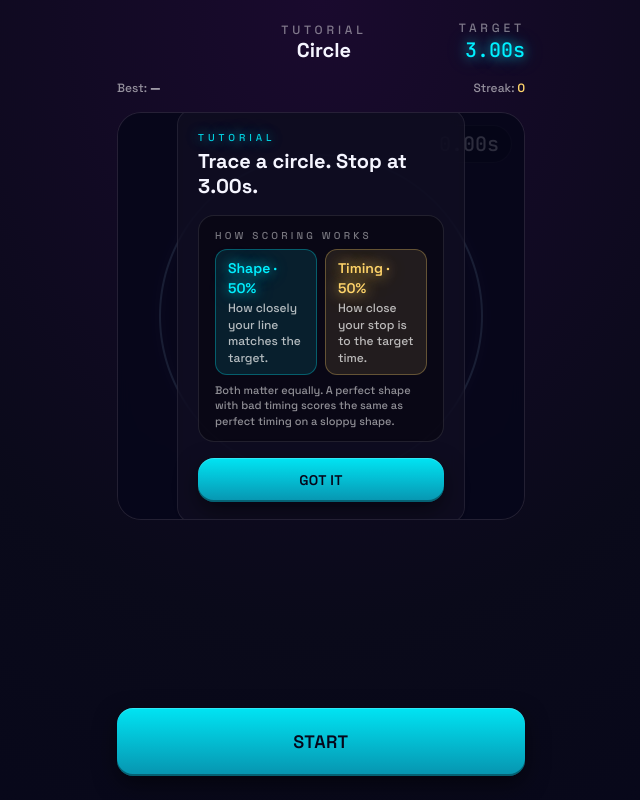
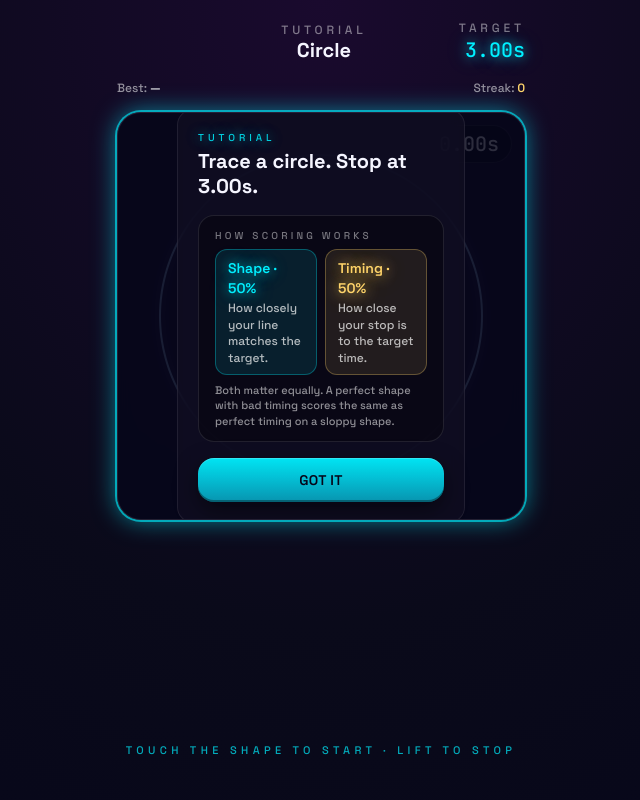
Before and after one commit to mcutler508/TimeTrace, a React (Vite) app: page / in a window 1280 px wide. Shown: the whole page, without its empty margins (319-959 px from the left). Built offline with nearby package versions, Linux system fonts and the light colour scheme.

Commit message:
Game v1.4

```diff
--- a/src/components/ChallengeScreen.tsx
+++ b/src/components/ChallengeScreen.tsx
@@ -19,7 +19,7 @@ interface Props {
   onDismissIntro?: () => void;
 }
 
-type Phase = 'ready' | 'armed' | 'running';
+type Phase = 'armed' | 'running';
 
 export default function ChallengeScreen({
   challenge,
@@ -37,8 +37,8 @@ export default function ChallengeScreen({
   const canvasRef = useRef<DrawingCanvasHandle | null>(null);
   const startTimeRef = useRef<number | null>(null);
   const rafRef = useRef<number | null>(null);
-  const phaseRef = useRef<Phase>('ready');
-  const [phase, setPhase] = useState<Phase>('ready');
+  const phaseRef = useRef<Phase>('armed');
+  const [phase, setPhase] = useState<Phase>('armed');
   const [elapsed, setElapsed] = useState(0);
 
   function changePhase(next: Phase) {
@@ -48,7 +48,7 @@ export default function ChallengeScreen({
 
   useEffect(() => {
     canvasRef.current?.reset();
-    changePhase('ready');
+    changePhase('armed');
     setElapsed(0);
     startTimeRef.current = null;
     if (rafRef.current) cancelAnimationFrame(rafRef.current);
@@ -59,13 +59,6 @@ export default function ChallengeScreen({
       if (rafRef.current) cancelAnimationFrame(rafRef.current);
     };
   }, []);
-
-  function handleArm() {
-    canvasRef.current?.reset();
-    setElapsed(0);
-    changePhase('armed');
-    haptics.arm();
-  }
 
   function handleStrokeStart() {
     if (phaseRef.current !== 'armed') return;
@@ -85,16 +78,8 @@ export default function ChallengeScreen({
     const finalElapsed = (performance.now() - startTimeRef.current) / 1000;
     if (rafRef.current) cancelAnimationFrame(rafRef.current);
     rafRef.current = null;
-    changePhase('ready');
     setElapsed(finalElapsed);
     onSubmit(path, finalElapsed);
-  }
-
-  function handleCancel() {
-    canvasRef.current?.reset();
-    changePhase('ready');
-    setElapsed(0);
-    haptics.tap();
   }
 
   const target = challenge.targetTime;
@@ -106,12 +91,10 @@ export default function ChallengeScreen({
         : 'text-ink-cyan text-glow-cyan'
       : 'text-white/80';
 
-  const canvasEnabled = phase === 'armed' || phase === 'running';
-
   return (
     <div className="flex flex-col h-full w-full max-w-md mx-auto px-5 pt-5 pb-6 gap-4">
       <header className="flex items-center justify-between gap-3">
-        {onHome && phase === 'ready' ? (
+        {onHome && phase === 'armed' ? (
           <button
             onClick={() => {
               haptics.micro();
@@ -161,7 +144,7 @@ export default function ChallengeScreen({
       >
         <DrawingCanvas
           ref={canvasRef}
-          enabled={canvasEnabled}
+          enabled
           targetUnitPath={targetUnitPath}
           guideOpacity={challenge.guideOpacity}
           ghostUnitPath={ghostUnitPath}
@@ -170,12 +153,12 @@ export default function ChallengeScreen({
           onStrokeEnd={handleStrokeEnd}
         />
         <TutorialHint
-          show={showTutorialHints && phase === 'ready' && !showTutorialIntro}
+          show={showTutorialHints && phase === 'armed' && !showTutorialIntro}
           targetTime={target}
           variant="pill"
         />
         <TutorialHint
-          show={showTutorialIntro && phase === 'ready'}
+          show={showTutorialIntro && phase === 'armed'}
           targetTime={target}
           variant="intro"
           onDismiss={onDismissIntro}
@@ -187,41 +170,15 @@ export default function ChallengeScreen({
             {elapsed.toFixed(2)}s
           </div>
         </div>
-
-        {phase === 'armed' && (
-          <div className="pointer-events-none absolute inset-0 flex flex-col items-center justify-center gap-2 bg-black/35 animate-fadeIn">
-            <div className="text-[10px] uppercase tracking-[0.4em] text-ink-cyan/90 text-glow-cyan">
-              Ready
-            </div>
-            <div className="font-display text-xl font-semibold text-white">
-              Touch to start
-            </div>
-            <div className="text-xs text-white/65 max-w-[16rem] text-center">
-              Timer starts the instant your finger lands. Lift to stop.
-            </div>
-          </div>
-        )}
       </div>
 
-      <div className="mt-auto">
-        {phase === 'ready' && (
-          <button
-            onClick={handleArm}
-            className="btn-3d w-full py-5 text-lg uppercase tracking-[0.28em] bg-gradient-to-b from-ink-cyan/95 to-cyan-500/80 text-bg-deep"
-          >
-            Start
-          </button>
-        )}
-        {phase === 'armed' && (
-          <button
-            onClick={handleCancel}
-            className="btn-3d w-full py-5 text-base uppercase tracking-[0.28em] bg-white/10 text-white/80 border border-white/15"
-          >
-            Cancel
-          </button>
-        )}
-        {phase === 'running' && (
-          <div className="w-full py-5 text-center text-sm uppercase tracking-[0.32em] text-ink-cyan/80">
+      <div className="mt-auto min-h-[3.25rem] flex items-center justify-center">
+        {phase === 'armed' ? (
+          <div className="text-center text-[11px] uppercase tracking-[0.4em] text-ink-cyan/70 animate-fadeIn">
+            Touch the shape to start · Lift to stop
+          </div>
+        ) : (
+          <div className="text-center text-sm uppercase tracking-[0.32em] text-ink-cyan/85 animate-fadeIn">
             Lift finger to stop
           </div>
         )}
```
